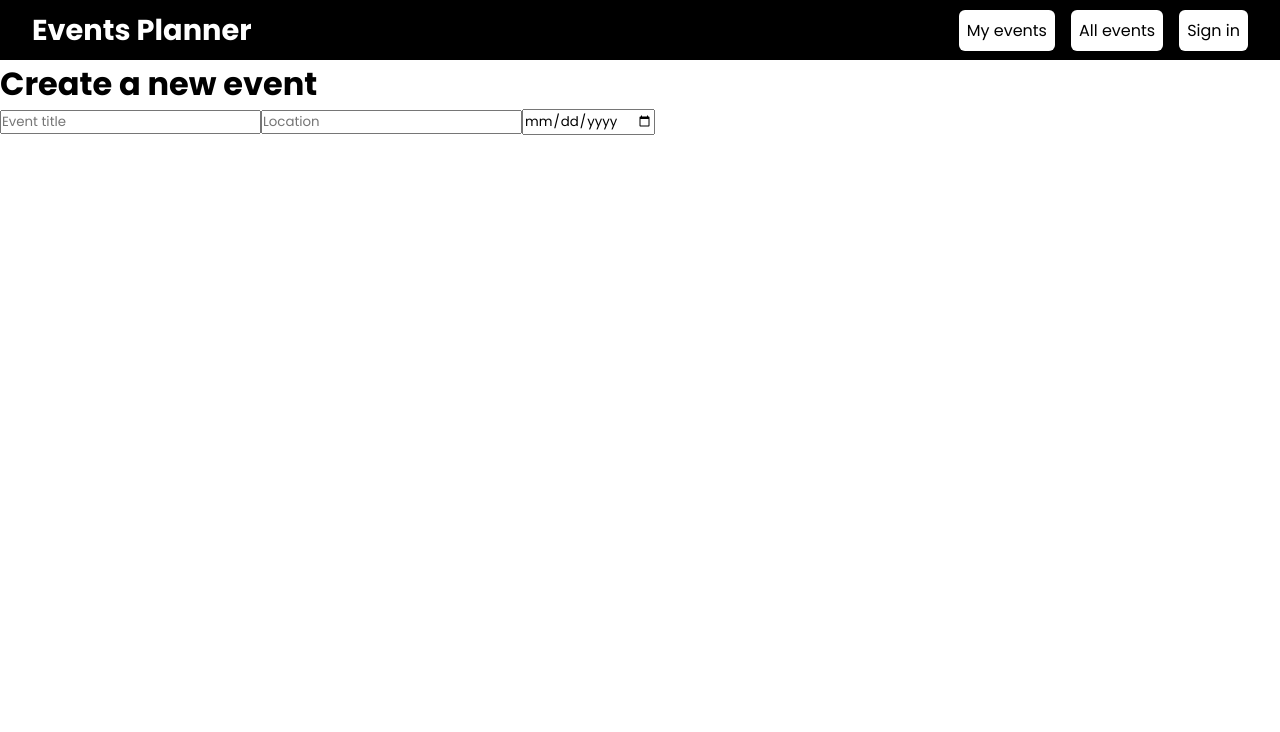
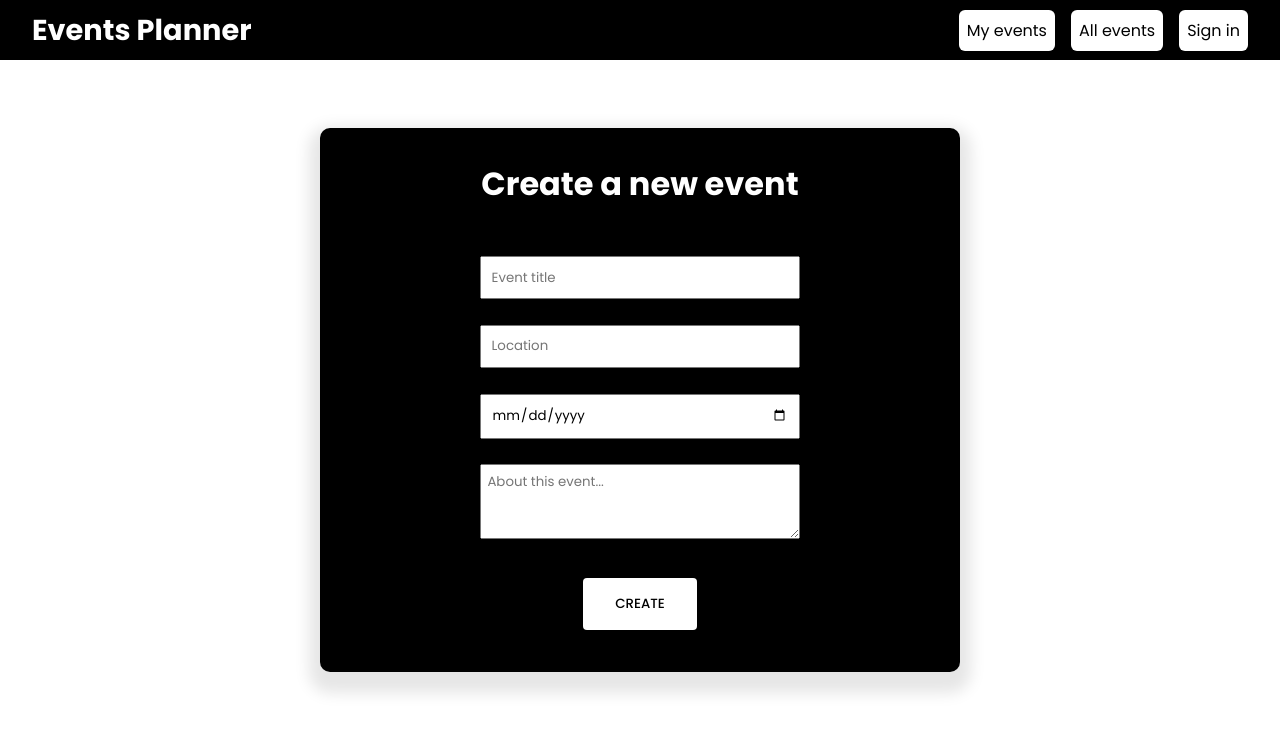
Before and after one commit to mernsummerproject2022/frontend, a React (Create React App) app in the folder event-planner/: page /create in a window 1280 px wide. Shown: the top 732 px of the page. Built offline with nearby package versions, Linux system fonts and the light colour scheme.

Commit message:
added fields in the create event container

```diff
--- a/event-planner/src/Pages/EventCreate.jsx
+++ b/event-planner/src/Pages/EventCreate.jsx
@@ -25,7 +25,16 @@ function EventCreate() {
             name="event-date"
             autoComplete="none"
           />
+
+          <textarea
+            name="Text1"
+            cols="40"
+            rows="3"
+            placeholder="About this event..."
+          ></textarea>
         </div>
+
+        <input type="submit" className="create-btn" value={"CREATE"} />
       </div>
     </div>
   );
--- a/event-planner/src/Pages/LandingPage.jsx
+++ b/event-planner/src/Pages/LandingPage.jsx
@@ -1,13 +1,13 @@
-import React from 'react';
+import React from "react";
+import { Link } from "react-router-dom";
 
 const LandingPage = () => {
-    return (
-        <>
-        <div>
-            Hello, this is the landing page
-        </div>
-        </>
-    )
+  return (
+    <>
+      <div>Hello, this is the landing page</div>
+      <Link to="/create">Create new event</Link>
+    </>
+  );
 };
 
 export default LandingPage;
--- /dev/null
+++ b/event-planner/src/Styling/event-create.css
@@ -0,0 +1,51 @@
+.create-container {
+  background-color: #000;
+  color: #fff;
+  display: flex;
+  flex-direction: column;
+  align-items: center;
+  position: absolute;
+  top: 0;
+  bottom: 0;
+  left: 0;
+  right: 0;
+  max-width: 40rem;
+  height: 34rem;
+  box-shadow: 0px 10px 15px 11px rgba(0, 0, 0, 0.1);
+  border-radius: 10px;
+  margin: auto;
+}
+
+.create-event-heading {
+  margin-top: 2rem;
+}
+
+.create-event-form {
+  display: flex;
+  flex-direction: column;
+  gap: 1.6rem;
+  width: 50%;
+  margin-top: 3rem;
+}
+
+.create-event-form input {
+  padding: 0.6rem;
+}
+
+.create-event-form textarea {
+  padding: 0.4rem;
+}
+
+.create-btn {
+  border: none;
+  margin-top: 2.4rem;
+  padding: 1rem 2rem;
+  font-weight: 500;
+  background-color: #fff;
+  border-radius: 4px;
+}
+
+.create-btn:hover {
+  cursor: pointer;
+  background-color: rgb(237, 237, 237);
+}
```
Also changed, not shown: event-planner/src/index.js (+12 -11 lines).
